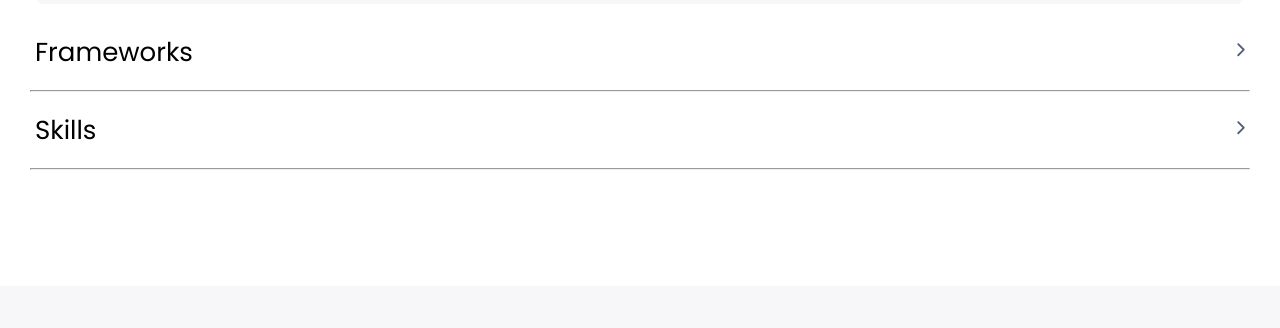
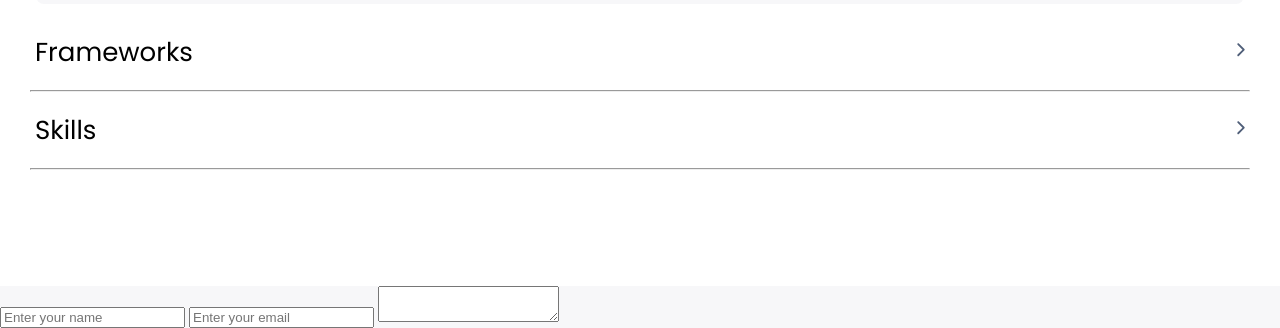
Before and after one commit to mwenyoa/Portfolio, a website: page index.html in a window 1280 px wide. Shown: the part 5175-5503 px from the top of the page. Before the commit the page ends 5461 px from the top, so only its background shows below. Drawn offline with Linux system fonts and the light colour scheme; files whose address does not match are found by name.

Commit message:
Add input field

```diff
--- a/index.html
+++ b/index.html
@@ -207,6 +207,10 @@
       </section>
       <section class="Contact-Me">
         <form class="Conact-Form">
+        <input type="text" name="FullName" placeholder="Enter your name">
+         <input type="email" name="email" placeholder="Enter your email">
+         <textarea name="message" placeholder="Enter message">
+         </textarea>
 
         </form>
       </section>
```
